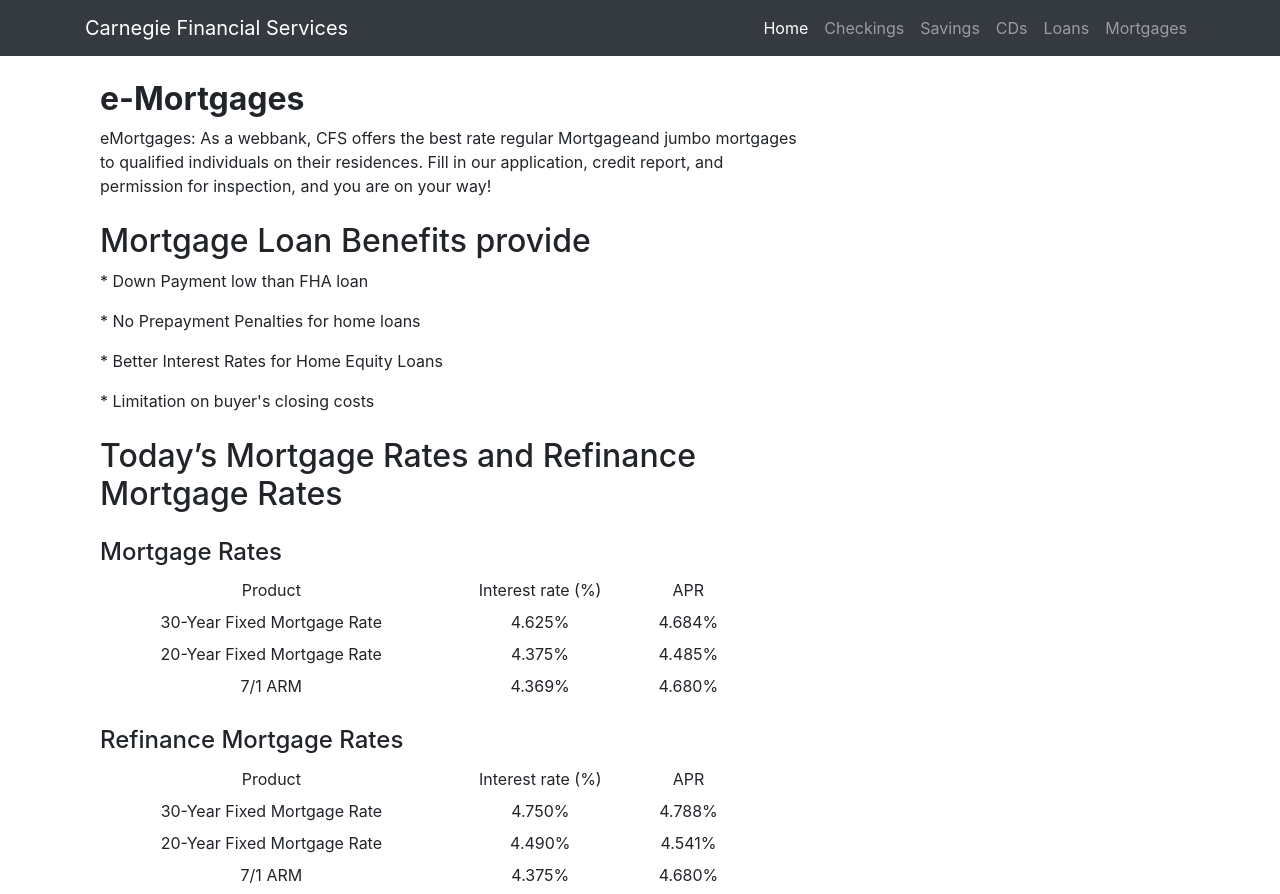
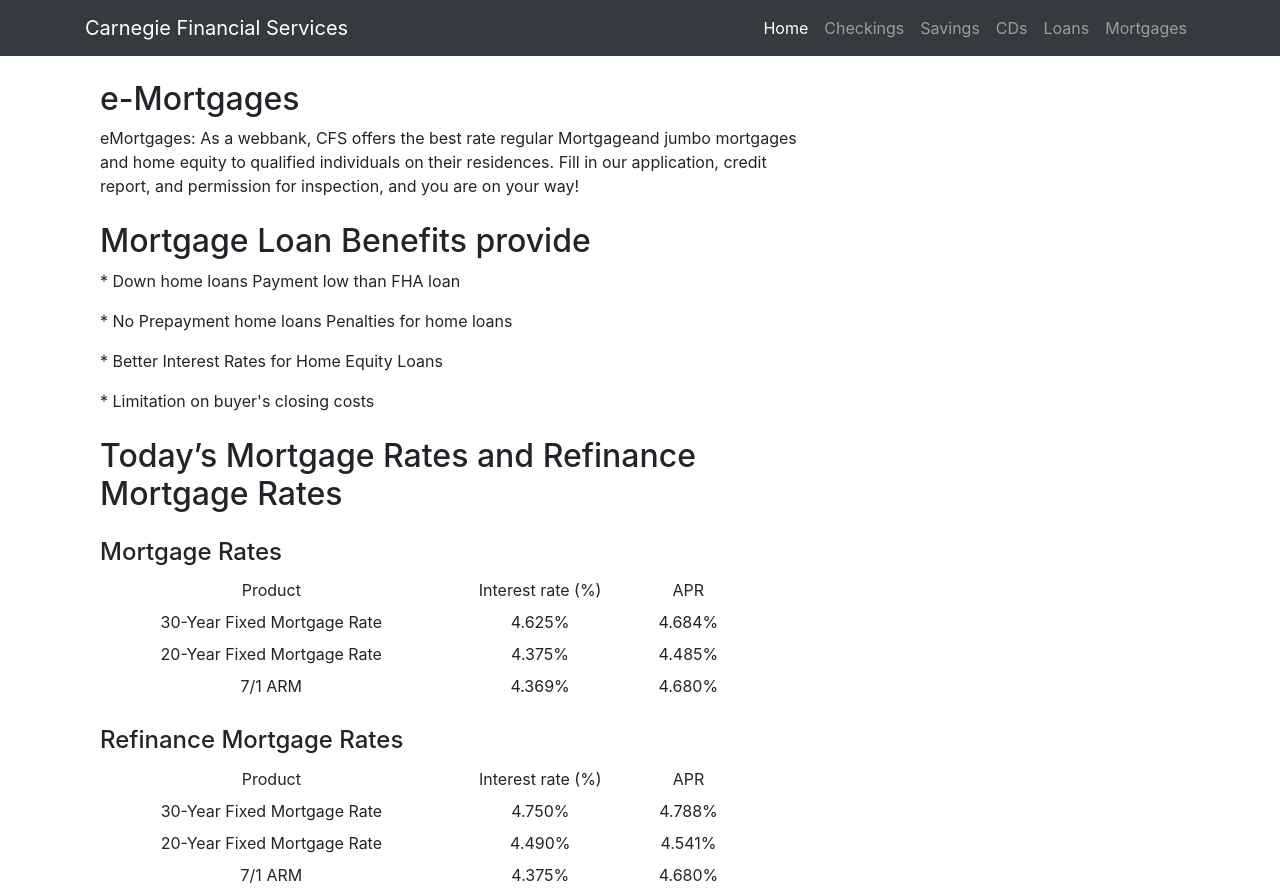
Before and after one commit to vivienzou1/Task-10, a website: page CFS/CFS-eMortage.html in a window 1280 px wide. Shown: the top 894 px of the page. Drawn offline with Linux system fonts and the light colour scheme.

Commit message:
modify for e-mortage

```diff
--- a/CFS/CFS-eMortage.html
+++ b/CFS/CFS-eMortage.html
@@ -61,17 +61,17 @@
 
 
     <!-- Page Content -->
-    <div class="container">
+  <div class="container">
 
         <div class="col-sm-8">
-          <h2 class="mt-4"><strong>e-Mortgages</strong></h2>
-          <p>eMortgages: As a webbank, CFS offers the best rate regular Mortgageand jumbo mortgages to qualified individuals on their residences. Fill in our application, credit report, and permission for inspection, and you are on your way!</p>
+          <h2 class="mt-4">e-Mortgages</h2>
+          <p>eMortgages: As a webbank, CFS offers the best rate regular Mortgageand jumbo mortgages and home equity to qualified individuals on their residences. Fill in our application, credit report, and permission for inspection, and you are on your way!</p>
         </div>
 
         <div class="col-sm-8">
           <h2 class="mt-4">Mortgage Loan Benefits provide</h2>
-          <p>* Down Payment low than FHA loan </p>
-          <p>* No Prepayment Penalties for home loans</p>
+          <p>* Down home loans Payment low than FHA loan </p>
+          <p>* No Prepayment home loans Penalties for home loans</p>
           <p>* Better Interest Rates for Home Equity Loans</p>
           <p>* Limitation on buyer's closing costs</p>
         </div>
```
Also changed, not shown: CFS/CFS-eSavings.html (+1 -1 lines).
